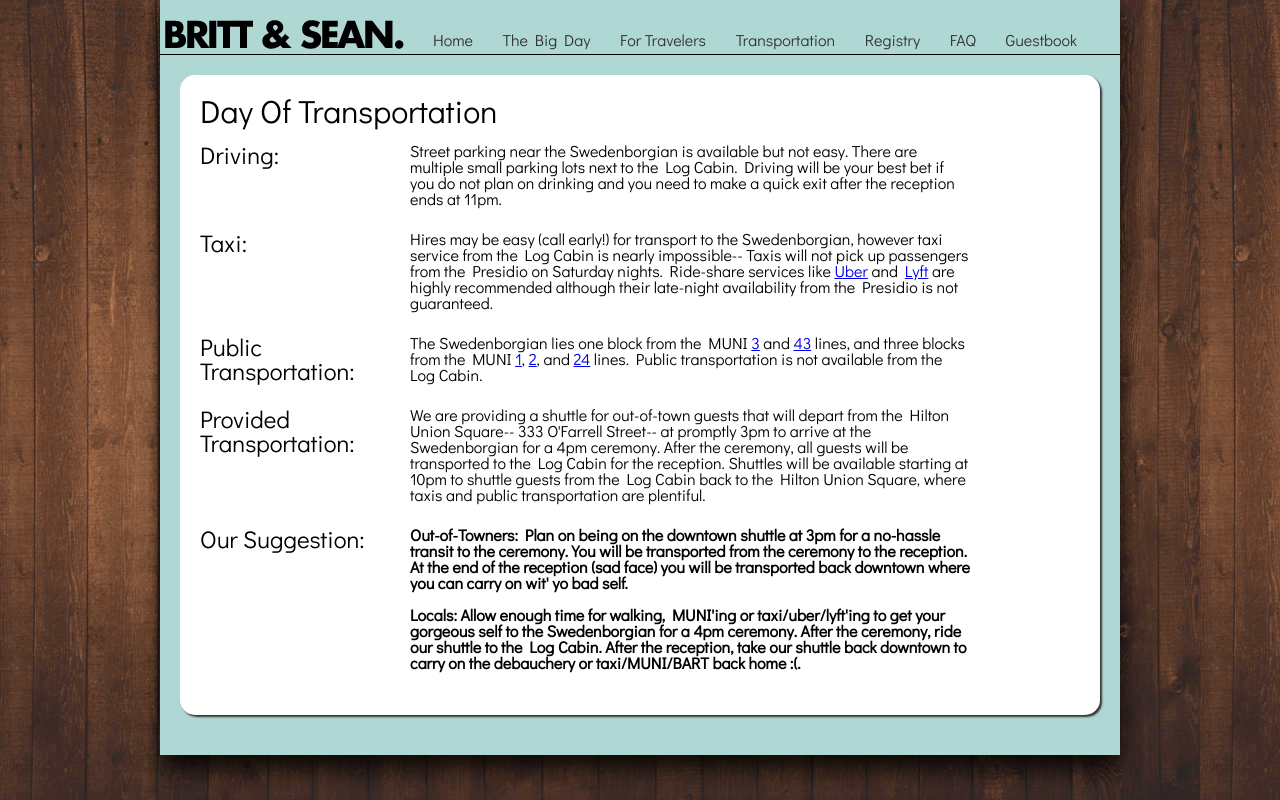
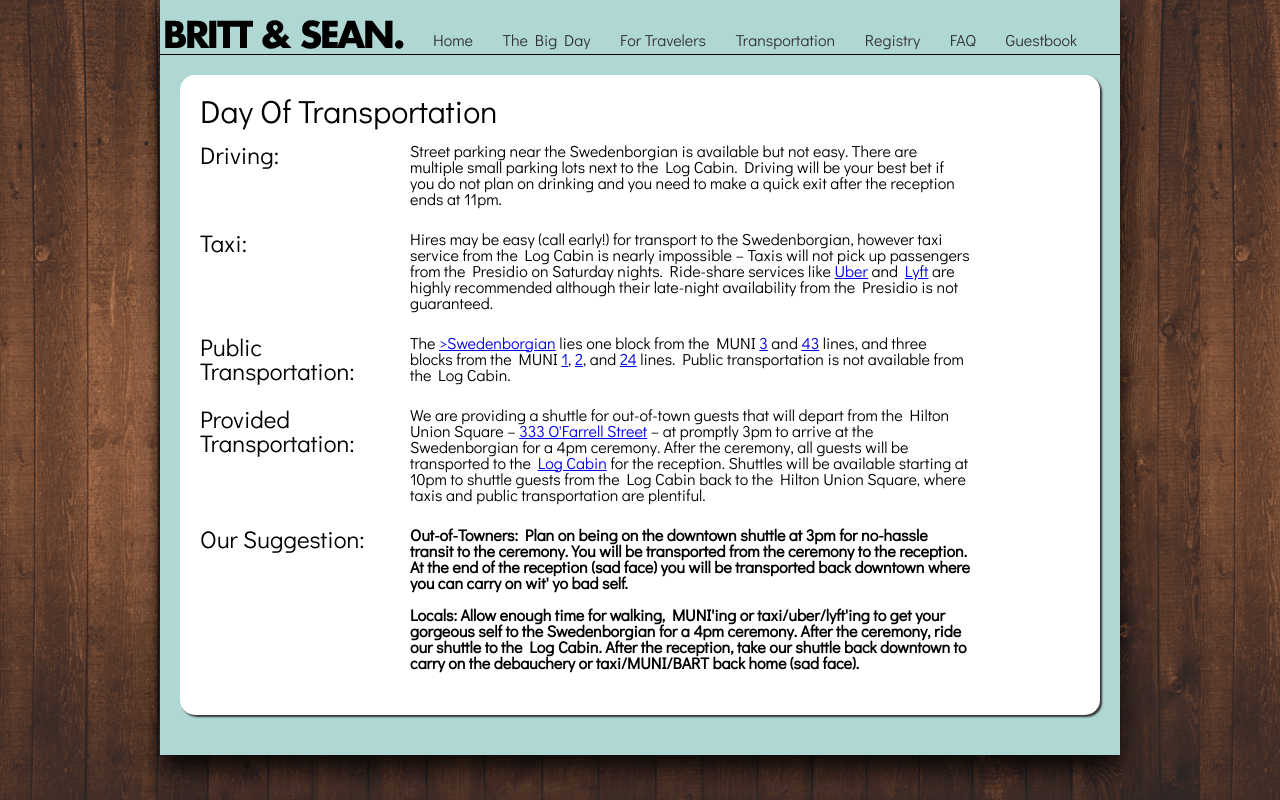
Before and after one commit to seanbelling/brittandsean, a PHP site: page /transportation-day-of in a window 1280 px wide. Run offline with PHP 8.4, Linux system fonts and the light colour scheme; some libraries are stand-ins or nearby versions.

Commit message:
this is getting annoying

```diff
--- a/transportation-day-of.php
+++ b/transportation-day-of.php
@@ -2,10 +2,10 @@
   require_once 'header.php';
 ?>
 <!DOCTYPE html>
-<!--[if lt IE 7]>      <html class="no-js lt-ie9 lt-ie8 lt-ie7"> <![endif]-->
-<!--[if IE 7]>         <html class="no-js lt-ie9 lt-ie8"> <![endif]-->
-<!--[if IE 8]>         <html class="no-js lt-ie9"> <![endif]-->
-<!--[if gt IE 8]><!--> <html class="no-js"> <!--<![endif]-->
+<! &ndash;[if lt IE 7]>      <html class="no-js lt-ie9 lt-ie8 lt-ie7"> <![endif] &ndash;>
+<! &ndash;[if IE 7]>         <html class="no-js lt-ie9 lt-ie8"> <![endif] &ndash;>
+<! &ndash;[if IE 8]>         <html class="no-js lt-ie9"> <![endif] &ndash;>
+<! &ndash;[if gt IE 8]><! &ndash;> <html class="no-js"> <! &ndash;<![endif] &ndash;>
     <head>
         <meta charset="utf-8">
         <meta http-equiv="X-UA-Compatible" content="IE=edge">
@@ -13,7 +13,7 @@
         <meta name="description" content="">
         <meta name="viewport" content="width=device-width, initial-scale=1">
 
-        <!-- Place favicon.ico and apple-touch-icon.png in the root directory -->
+        <! &ndash; Place favicon.ico and apple-touch-icon.png in the root directory  &ndash;>
 
         <link rel="stylesheet" href="/static/css/normalize.css">
         <link rel="stylesheet" href="/static/css/site.css">
@@ -43,23 +43,21 @@
 
 
                 <div class="clearfix"><div class="term"><h3>Taxi:</h3></div>
-                <div class="def"><p>Hires may be easy (call early!) for transport to the Swedenborgian, however taxi service from the Log Cabin is nearly impossible-- Taxis will not pick up passengers from the Presidio on Saturday nights. Ride-share services like <a href="https://www.uber.com/" target="_blank">Uber</a> and <a href="http://www.lyft.com/" target="_blank">Lyft</a> are highly recommended although their late-night availability from the Presidio is not guaranteed.</p></div></div>
+                <div class="def"><p>Hires may be easy (call early!) for transport to the Swedenborgian, however taxi service from the Log Cabin is nearly impossible &ndash; Taxis will not pick up passengers from the Presidio on Saturday nights. Ride-share services like <a href="https://www.uber.com/" target="_blank">Uber</a> and <a href="http://www.lyft.com/" target="_blank">Lyft</a> are highly recommended although their late-night availability from the Presidio is not guaranteed.</p></div></div>
 
                 <div class="clearfix"><div class="term"><h3>Public Transportation:</h3></div>
-                <div class="def"><p>The Swedenborgian lies one block from the MUNI <a href="https://www.sfmta.com/getting-around/transit/routes-stops/3-jackson" target="_blank">3</a> and <a href="https://www.sfmta.com/getting-around/transit/routes-stops/43-masonic" target="_blank">43</a> lines, and three blocks from the MUNI <a href="https://www.sfmta.com/getting-around/transit/routes-stops/1-california" target="_blank">1</a>, <a href="https://www.sfmta.com/getting-around/transit/routes-stops/2-clement" target="_blank">2</a>, and <a href="https://www.sfmta.com/getting-around/transit/routes-stops/24-divisadero" target="_blank">24</a> lines. Public transportation is not available from the Log Cabin. </p></div></div>
+                <div class="def"><p>The <a href="https://www.google.com/maps/preview?q=swedenborgian+church+san+francisco&oe=utf-8&client=firefox-a&fb=1&gl=us&hq=swedenborgian+church+san+francisco&cid=0,0,80599378669799465&t=m&z=16&iwloc=A" target="_blank">>Swedenborgian</a> lies one block from the MUNI <a href="https://www.sfmta.com/getting-around/transit/routes-stops/3-jackson" target="_blank">3</a> and <a href="https://www.sfmta.com/getting-around/transit/routes-stops/43-masonic" target="_blank">43</a> lines, and three blocks from the MUNI <a href="https://www.sfmta.com/getting-around/transit/routes-stops/1-california" target="_blank">1</a>, <a href="https://www.sfmta.com/getting-around/transit/routes-stops/2-clement" target="_blank">2</a>, and <a href="https://www.sfmta.com/getting-around/transit/routes-stops/24-divisadero" target="_blank">24</a> lines. Public transportation is not available from the Log Cabin. </p></div></div>
 
                 <div class="clearfix"><div class="term"><h3>Provided Transportation:</h3></div>
-                <div class="def"><p>We are providing a shuttle for out-of-town guests that will depart from the Hilton Union Square-- 333 O'Farrell Street-- at promptly 3pm to arrive at the Swedenborgian for a 4pm ceremony. After the ceremony, all guests will be transported to the Log Cabin for the reception. Shuttles will be available starting at 10pm to shuttle guests from the Log Cabin back to the Hilton Union Square, where taxis and public transportation are plentiful. </p></div></div>
+                <div class="def"><p>We are providing a shuttle for out-of-town guests that will depart from the Hilton Union Square &ndash; <a href="https://goo.gl/maps/TvMz8" target="_blank">333 O'Farrell Street</a> &ndash; at promptly 3pm to arrive at the Swedenborgian for a 4pm ceremony. After the ceremony, all guests will be transported to the <a href="http://goo.gl/maps/RLyKO" target="_blank">Log Cabin</a> for the reception. Shuttles will be available starting at 10pm to shuttle guests from the Log Cabin back to the Hilton Union Square, where taxis and public transportation are plentiful. </p></div></div>
 
                 <div class="clearfix"><div class="term"><h3>Our Suggestion:</h3></div>
-                <div class="def"><p><b>Out-of-Towners: Plan on being on the downtown shuttle at 3pm for a no-hassle transit to the ceremony. You will be transported from the ceremony to the reception. At the end of the reception (sad face) you will be transported back downtown where you can carry on wit' yo bad self.</b></p>
+                <div class="def"><p><b><i>Out-of-Towners</i>: Plan on being on the downtown shuttle at 3pm for no-hassle transit to the ceremony. You will be transported from the ceremony to the reception. At the end of the reception (sad face) you will be transported back downtown where you can carry on wit' yo bad self.</b></p>
 
-                <p><b>Locals: Allow enough time for walking, MUNI'ing or taxi/uber/lyft'ing to get your gorgeous self to the Swedenborgian for a 4pm ceremony. After the ceremony, ride our shuttle to the Log Cabin. After the reception, take our shuttle back downtown to carry on the debauchery or taxi/MUNI/BART back home :(.</b></p></div></div>
-
+                <p><b><i>Locals</i>: Allow enough time for walking, MUNI'ing or taxi/uber/lyft'ing to get your gorgeous self to the Swedenborgian for a 4pm ceremony. After the ceremony, ride our shuttle to the Log Cabin. After the reception, take our shuttle back downtown to carry on the debauchery or taxi/MUNI/BART back home (sad face).</b></p></div></div>
             </div>
           </section>
         </div>
-
 
         <script>
           (function(i,s,o,g,r,a,m){i['GoogleAnalyticsObject']=r;i[r]=i[r]||function(){
```
